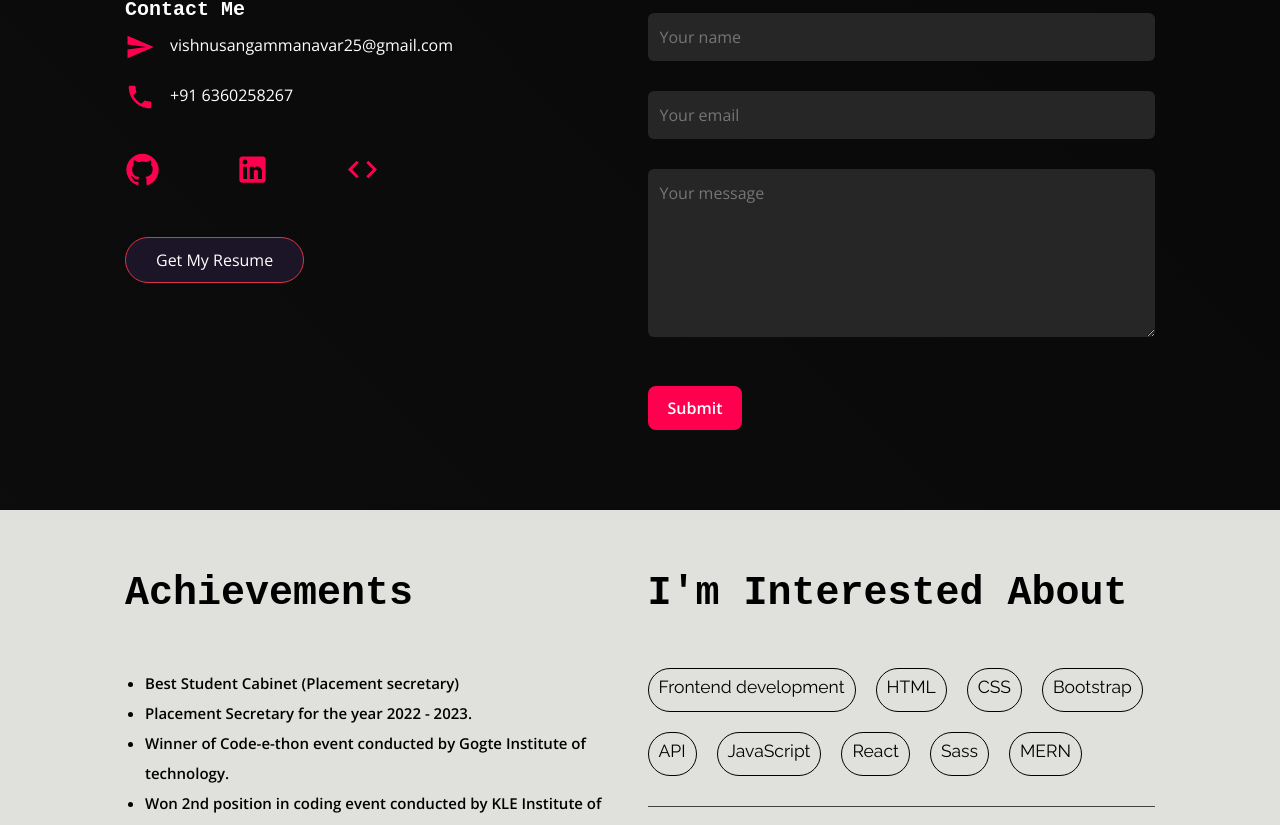
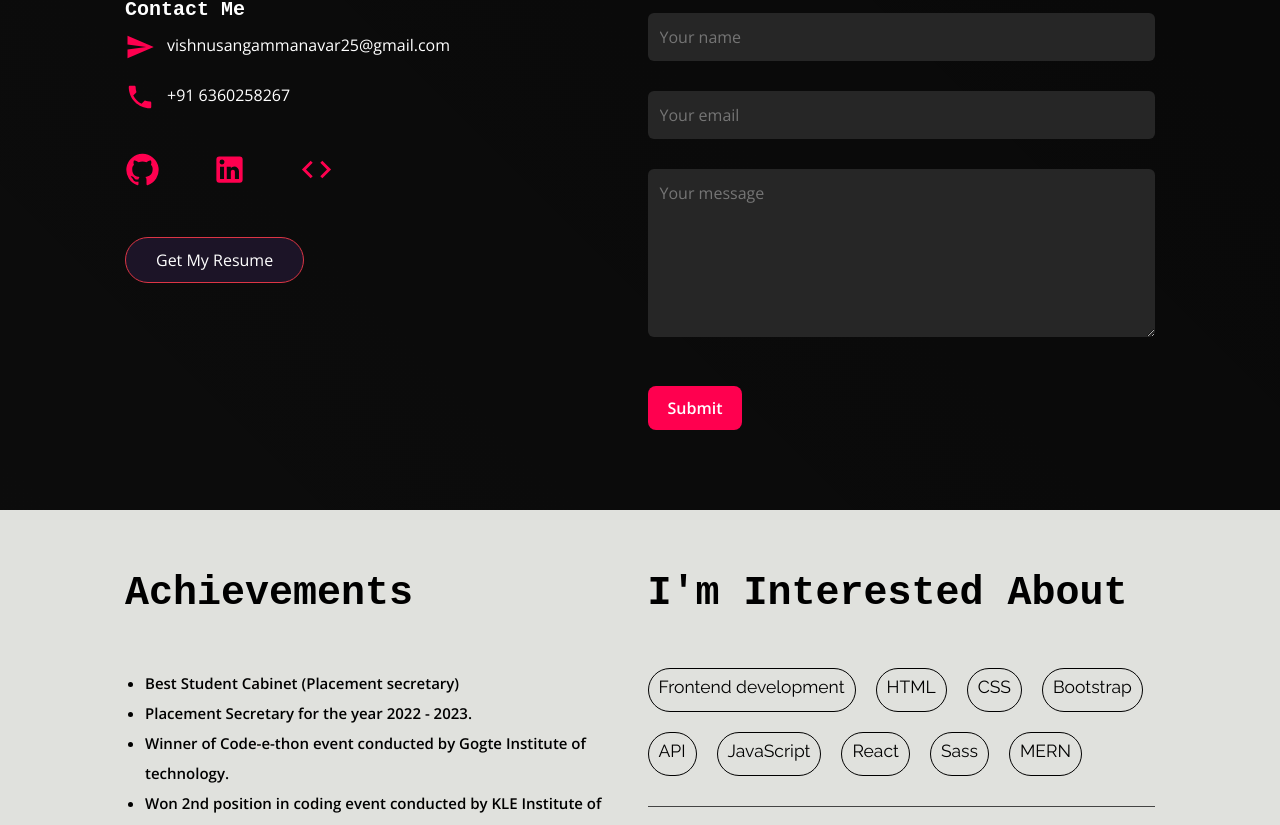
Before and after one commit to VishnuSangammanavar/my_portfolio, a React (Create React App) app: page / in a window 1280 px wide. Shown: the part 3029-3854 px from the top of the page. Built offline with nearby package versions, Linux system fonts and the light colour scheme.

Commit message:
Update file

```diff
--- a/src/App.css
+++ b/src/App.css
@@ -515,7 +515,7 @@ nav .mobile-nav-toggle {
 
 .contact .info a .icon {
   color: #ff004f;
-  margin-right: 15px;
+  margin-right: 12px;
   font-size: 3rem;
 }
 
@@ -524,7 +524,7 @@ nav .mobile-nav-toggle {
 }
 
 .contact .social .social-icons {
-  margin-right: 6rem;
+  margin-right: 4rem;
 }
 
 .contact .social .social-icons .icon {
```
